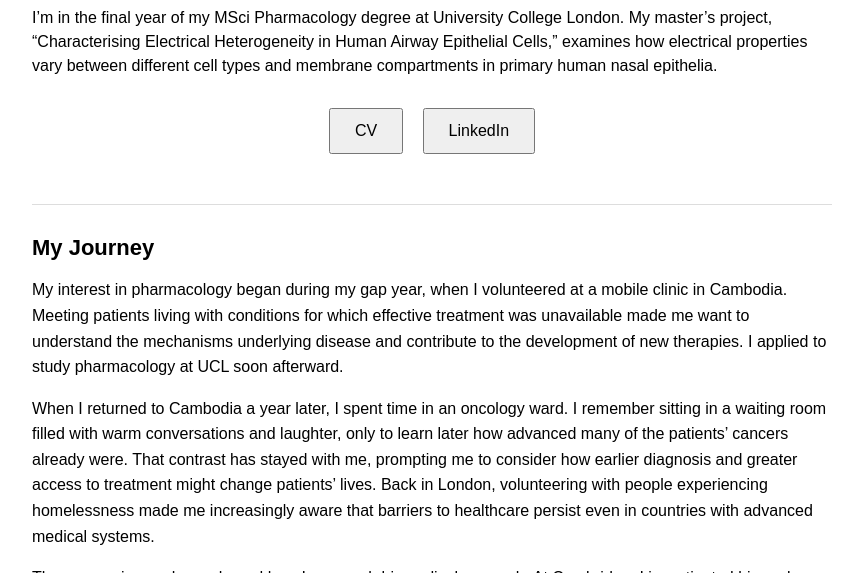
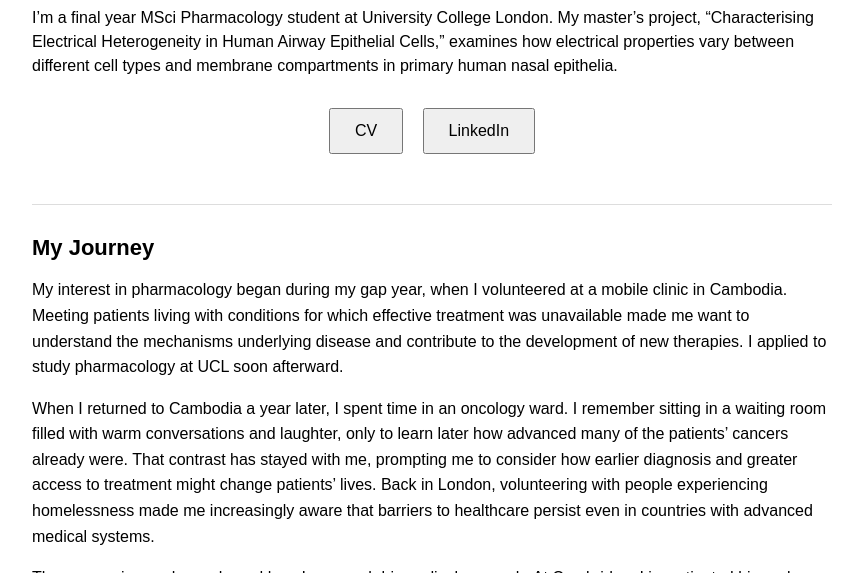
Before and after one commit to serinbaek/serinbaek.github.io, a plain HTML site: page index.html in a window 1280 px wide. Shown: the part 527-1100 px from the top of the page, without its empty margins (208-1052 px from the left). Drawn offline with Linux system fonts and the light colour scheme.

Commit message:
Update index.html

```diff
--- a/index.html
+++ b/index.html
@@ -119,7 +119,7 @@
 
     <h1><strong>Serin Baek</strong></h1>
 
-    <p style="font-size: 16px; text-align: left; line-height: 1.5;">I’m in the final year of my MSci Pharmacology degree at University College London. My master’s project, “Characterising Electrical Heterogeneity in Human Airway Epithelial Cells,” examines how electrical properties vary between different cell types and membrane compartments in primary human nasal epithelia.
+    <p style="font-size: 16px; text-align: left; line-height: 1.5;">I’m a final year MSci Pharmacology student at University College London. My master’s project, “Characterising Electrical Heterogeneity in Human Airway Epithelial Cells,” examines how electrical properties vary between different cell types and membrane compartments in primary human nasal epithelia.
 </p>
 
     <p style="margin-top: 30px;">
```
